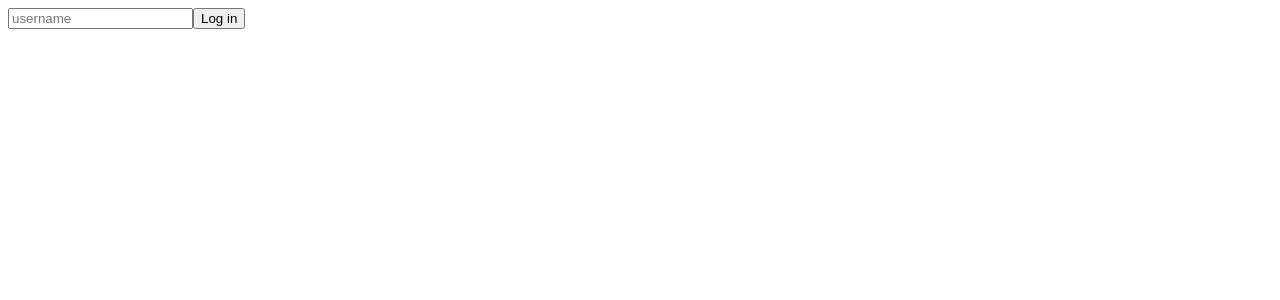
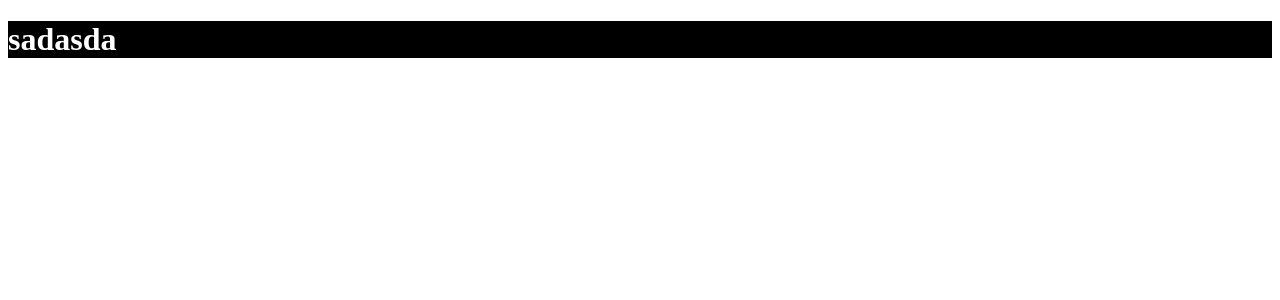
Before and after one commit to OnLee3/react-masterclass, a React (Create React App) app: page / in a window 1280 px wide. Shown: the top 300 px of the page. Built offline with nearby package versions, Linux system fonts and the light colour scheme.

Commit message:
3.6 Themes

```diff
--- a/src/App.tsx
+++ b/src/App.tsx
@@ -1,24 +1,18 @@
 import React, { useState } from "react";
+import styled from "styled-components";
+
+const Container = styled.div`
+  background-color: ${props => props.theme.bgColor};
+`;
+const H1 = styled.h1`
+  color: ${props => props.theme.textColor};
+`;
 
 function App() {
-  const [value, setValue] = useState("")
-  const onChange = (event: React.FormEvent<HTMLInputElement>) => {
-    const { currentTarget : { value } } = event;
-    setValue(value);
-  }
-
-  const onSubmit = (event: React.FormEvent<HTMLFormElement>) => {
-    event.preventDefault();
-    console.log("hello", value)
-  }
-
   return (
-  <div>
-    <form onSubmit={onSubmit}>
-      <input value={value} onChange={onChange} type="text" placeholder="username" />
-      <button>Log in</button>
-    </form>
-  </div>
+    <Container>
+      <H1>sadasda</H1>
+    </Container>
   )
 }
 
--- a/src/index.tsx
+++ b/src/index.tsx
@@ -1,10 +1,14 @@
 import React from 'react';
 import ReactDOM from 'react-dom';
+import { ThemeProvider } from 'styled-components';
 import App from './App';
+import { lightTheme, darkTheme } from './theme';
 
 ReactDOM.render(
   <React.StrictMode>
+    <ThemeProvider theme={darkTheme}>
       <App />
+    </ThemeProvider>
   </React.StrictMode>,
   document.getElementById('root')
 );
--- /dev/null
+++ b/src/theme.ts
@@ -0,0 +1,13 @@
+import { DefaultTheme } from "styled-components";
+
+export const lightTheme:DefaultTheme = {
+    bgColor: "white",
+    textColor: "black",
+    btnColor: "tomato",
+}
+
+export const darkTheme:DefaultTheme = {
+    bgColor: "black",
+    textColor: "white",
+    btnColor: "teal",
+}
```
Also changed, not shown: src/styled.d.ts (added, +10 -0 lines).
